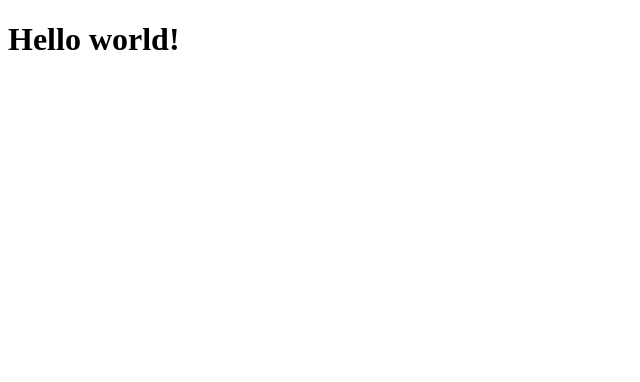
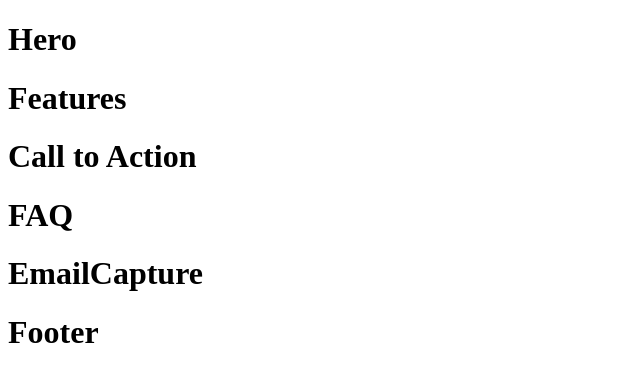
Before and after one commit to abmael-al/bookmark-landing-page, a React (Vite) app: page / in a window 1280 px wide. Shown: the top 382 px of the page, without its empty margins (0-640 px from the left). Built offline with nearby package versions, Linux system fonts and the light colour scheme.

Commit message:
feat: basic structure of the landing page

```diff
--- a/index.html
+++ b/index.html
@@ -3,6 +3,10 @@
   <head>
     <meta charset="UTF-8" />
     <meta name="viewport" content="width=device-width, initial-scale=1.0" />
+
+    <link rel="preconnect" href="https://fonts.googleapis.com">
+    <link rel="preconnect" href="https://fonts.gstatic.com" crossorigin>
+    <link href="https://fonts.googleapis.com/css2?family=Rubik:wght@400;500&display=swap" rel="stylesheet">
 
     <title>Vite + React + TS</title>
 
--- a/src/App.tsx
+++ b/src/App.tsx
@@ -1,3 +1,5 @@
+import { Home } from "./pages"
+
 export default function App() {
-  return <h1>Hello world!</h1>
+  return <Home />
 }
--- /dev/null
+++ b/src/pages/Home/Home.tsx
@@ -0,0 +1,36 @@
+const Footer = () => {
+    return <h1>Footer</h1>
+}
+
+const EmailCapture = () => {
+    return <h1>EmailCapture</h1>
+}
+
+const FrequentlyAskedQuestions = () => {
+    return <h1>FAQ</h1>
+}
+
+const CallToAction = () => {
+    return <h1>Call to Action</h1>
+}
+
+const Features = () => {
+    return <h1>Features</h1>
+}
+
+const Hero = () => {
+    return <h1>Hero</h1>
+}
+
+export const Home = () => {
+    return (
+        <div>
+            <Hero />
+            <Features />
+            <CallToAction />
+            <FrequentlyAskedQuestions />
+            <EmailCapture />
+            <Footer />
+        </div>
+    )
+}
--- /dev/null
+++ b/src/pages/index.ts
@@ -0,0 +1 @@
+export { Home } from "./Home/Home";
```
